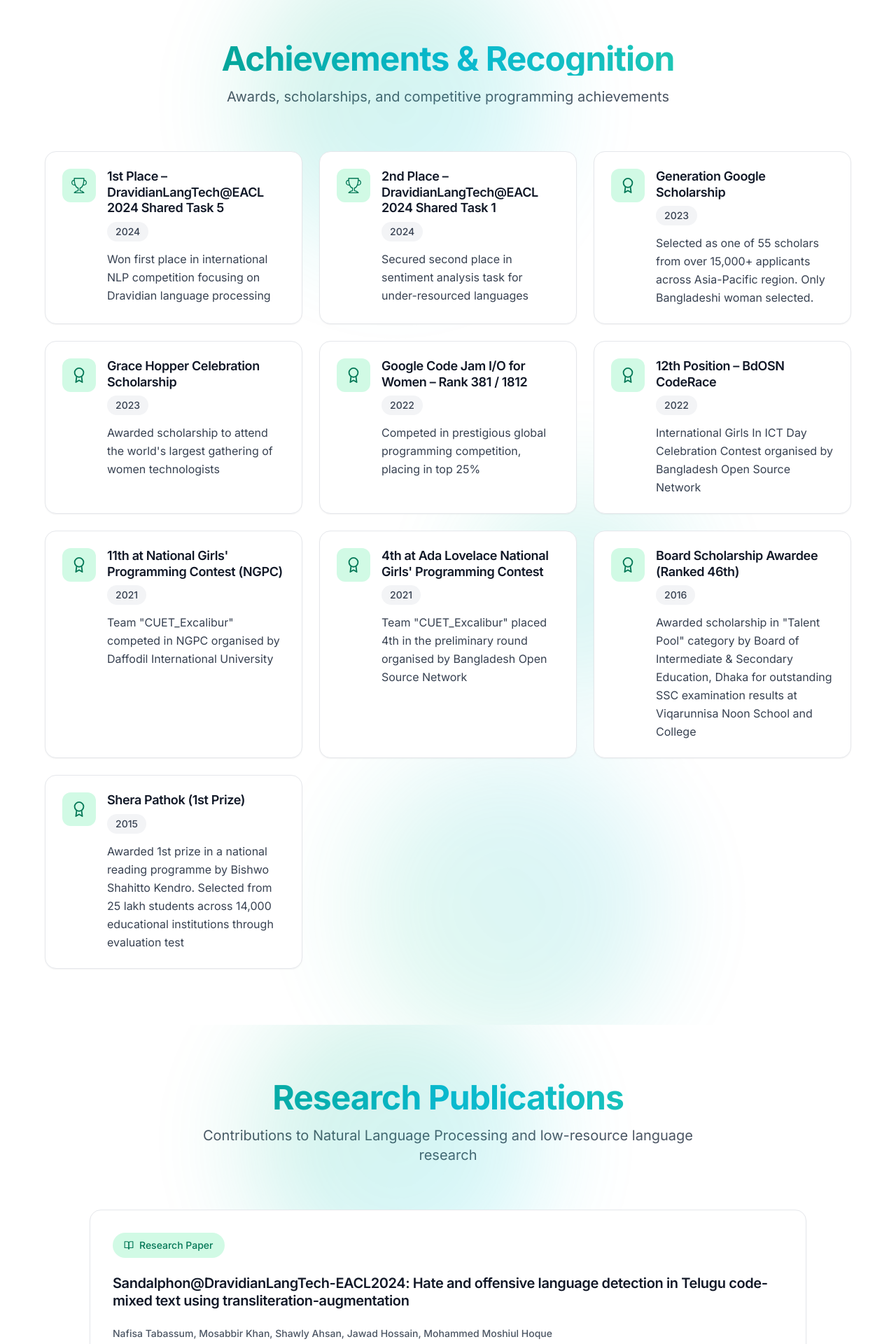
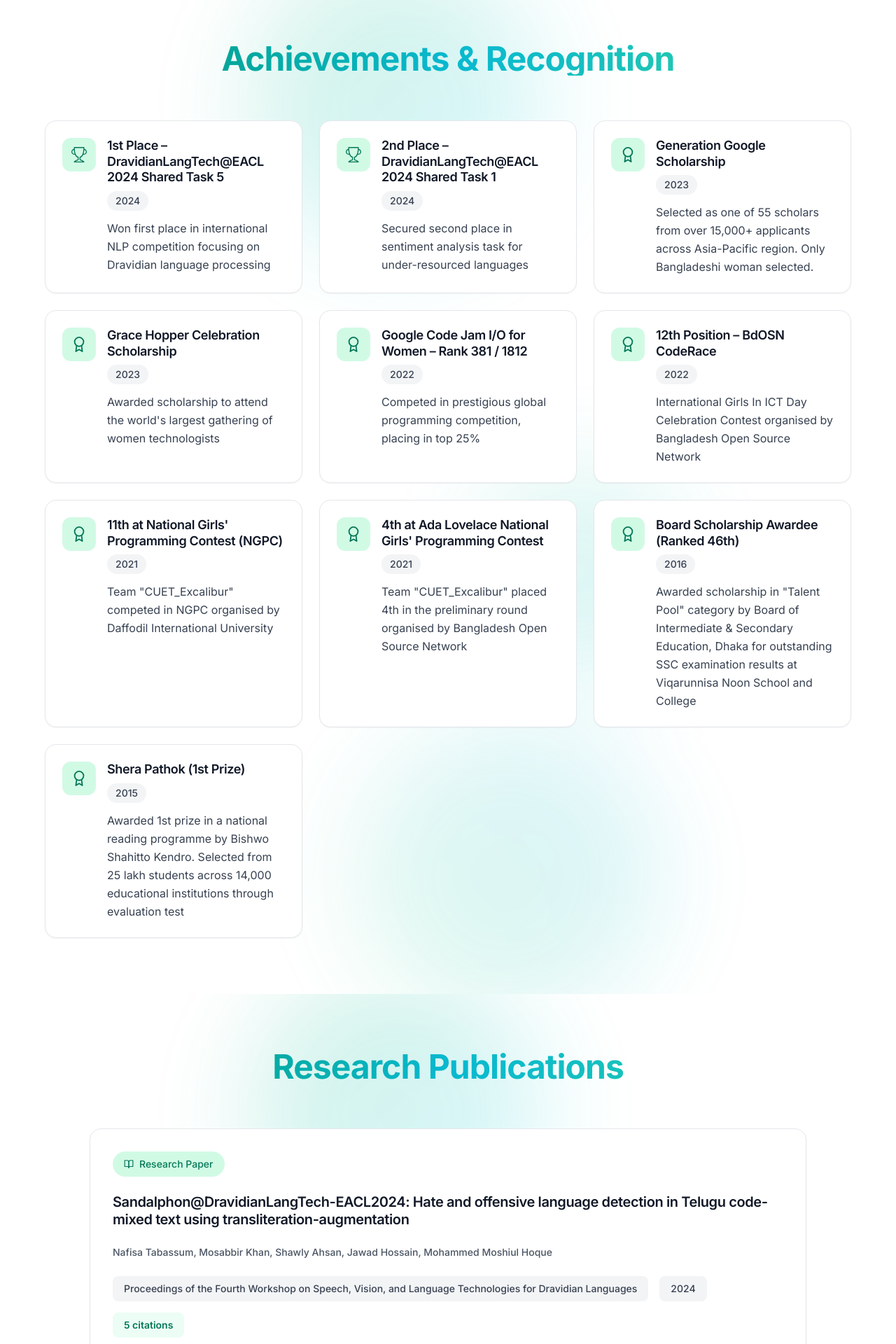
Before and after one commit to Mussabat/PORTFOLIO, a React (Vite) app: page / in a window 1280 px wide. Shown: the part 4680-6600 px from the top of the page at 70% size. Built offline with nearby package versions, Linux system fonts and the light colour scheme.

Commit message:
chore: remove unnecessary line

```diff
--- a/src/components/Achievements.tsx
+++ b/src/components/Achievements.tsx
@@ -13,7 +13,6 @@ export const Achievements: React.FC = () => {
         <Section
             id="achievements"
             title="Achievements & Recognition"
-            subtitle="Awards, scholarships, and competitive programming achievements"
             className="bg-white dark:bg-gray-900 relative overflow-hidden"
         >
             <GradientMesh />
--- a/src/components/Blog.tsx
+++ b/src/components/Blog.tsx
@@ -21,7 +21,6 @@ export const Blog: React.FC = () => {
         <Section
             id="blog"
             title="Latest Articles"
-            subtitle="Sharing knowledge and experiences from the field"
             className="bg-gray-50 dark:bg-gray-800"
         >
             <div className="max-w-2xl mx-auto">
--- a/src/components/Publications.tsx
+++ b/src/components/Publications.tsx
@@ -10,7 +10,6 @@ export function Publications() {
         <Section
             id="publications"
             title="Research Publications"
-            subtitle="Contributions to Natural Language Processing and low-resource language research"
             className="bg-white dark:bg-gray-900 relative overflow-hidden"
         >
             <GradientMesh />
--- a/src/components/Testimonials.tsx
+++ b/src/components/Testimonials.tsx
@@ -32,7 +32,6 @@ export const Testimonials: React.FC = () => {
         <Section
             id="testimonials"
             title="Testimonials"
-            subtitle="What colleagues say about working with me"
             className="bg-white dark:bg-gray-900"
         >
             <div className="grid grid-cols-1 md:grid-cols-3 gap-8">
--- a/src/components/Volunteering.tsx
+++ b/src/components/Volunteering.tsx
@@ -10,7 +10,6 @@ export function Volunteering() {
         <Section
             id="volunteering"
             title="Community & Volunteering"
-            subtitle="Contributing to tech communities and empowering future generations"
             className="bg-gray-50 dark:bg-gray-800"
         >
             <div className="max-w-5xl mx-auto grid grid-cols-1 md:grid-cols-2 lg:grid-cols-3 gap-6">
```
